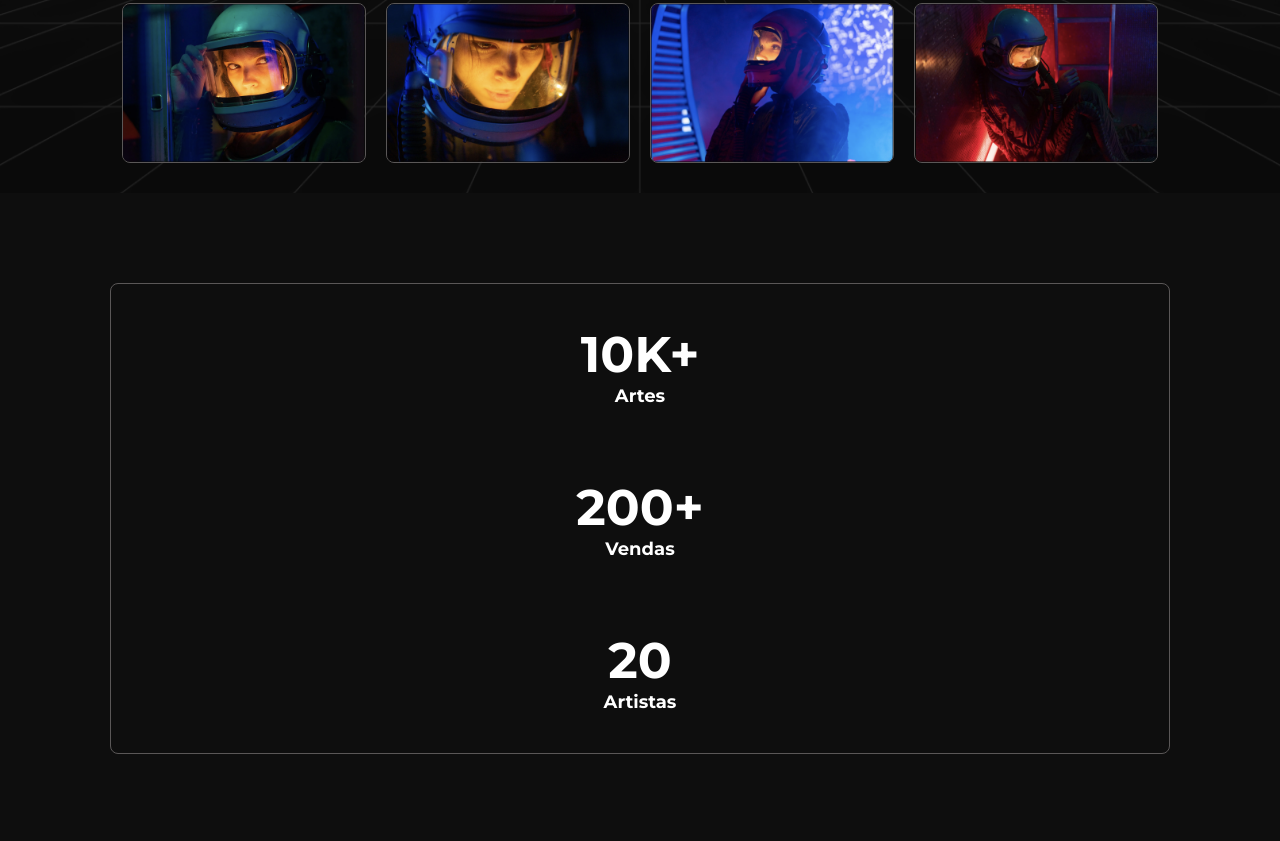
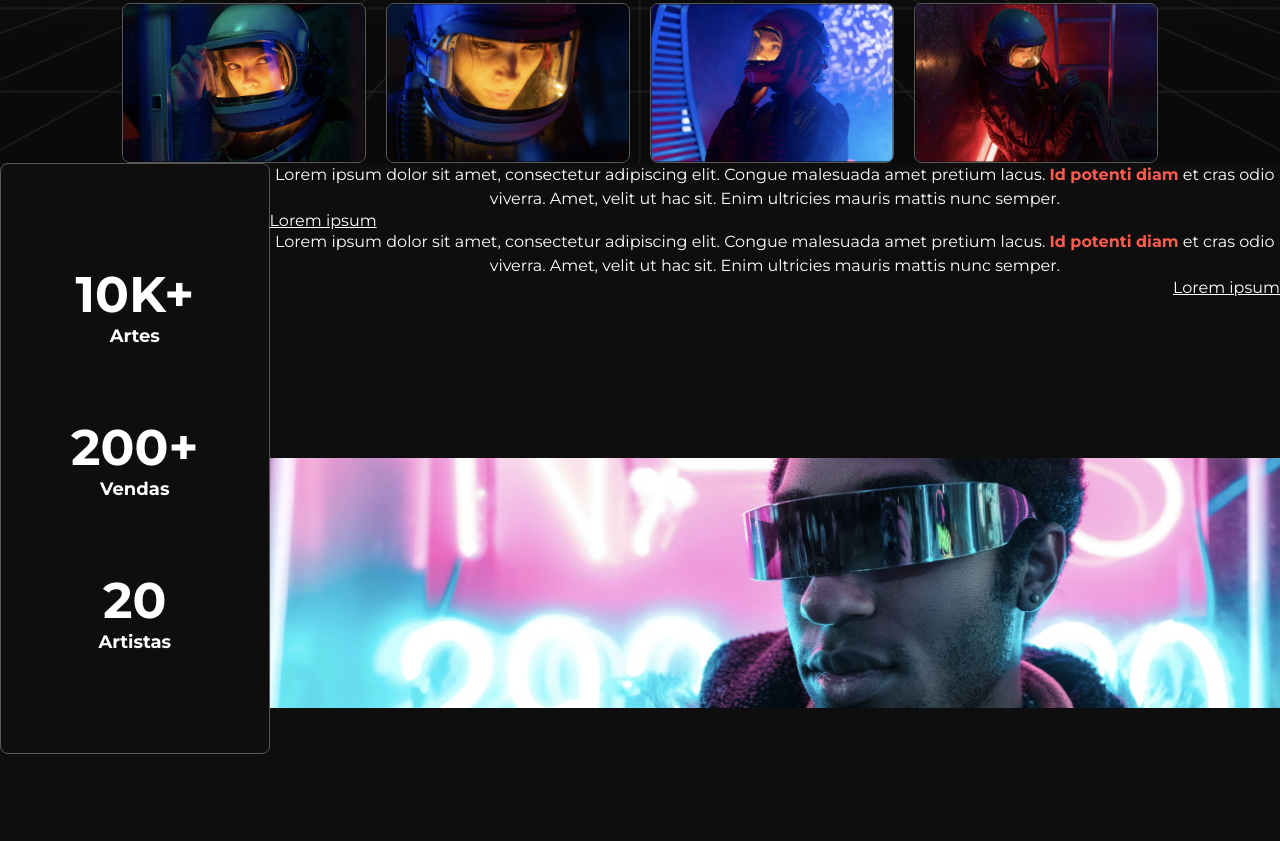
Before and after one commit to JaumVitor/NFTsRockets, a plain HTML site: page index.html in a window 1280 px wide. Shown: the part 677-1518 px from the top of the page. Drawn offline with nearby package versions, Linux system fonts and the light colour scheme.

Commit message:
version grid template areas defined - (problem with .wrapper)

```diff
--- a/index.html
+++ b/index.html
@@ -687,6 +687,8 @@
         </div>
       </div>
 
+      <div class="container-grid-stats">
+        <div class="stats-colum-left">
           <section>
             <div class="wrapper">
               <div class="stats">
@@ -705,29 +707,33 @@
               </div>
             </div>
           </section>
-
+        </div>
+        <div class="text-row-up">
           <section class="home-section">
             <div class="wrapper">
               <div class="text">
                 <p>
-              Lorem ipsum dolor sit amet, consectetur adipiscing elit. Congue
-              malesuada amet pretium lacus. <span>Id potenti diam</span> et cras
-              odio viverra. Amet, velit ut hac sit. Enim ultricies mauris mattis
-              nunc semper.
+                  Lorem ipsum dolor sit amet, consectetur adipiscing elit.
+                  Congue malesuada amet pretium lacus.
+                  <span>Id potenti diam</span> et cras odio viverra. Amet, velit
+                  ut hac sit. Enim ultricies mauris mattis nunc semper.
                 </p>
                 <a href="#">Lorem ipsum</a>
               </div>
               <div class="text">
                 <p>
-              Lorem ipsum dolor sit amet, consectetur adipiscing elit. Congue
-              malesuada amet pretium lacus. <span>Id potenti diam</span> et cras
-              odio viverra. Amet, velit ut hac sit. Enim ultricies mauris mattis
-              nunc semper.
+                  Lorem ipsum dolor sit amet, consectetur adipiscing elit.
+                  Congue malesuada amet pretium lacus.
+                  <span>Id potenti diam</span> et cras odio viverra. Amet, velit
+                  ut hac sit. Enim ultricies mauris mattis nunc semper.
                 </p>
                 <a href="#">Lorem ipsum</a>
               </div>
             </div>
           </section>
+        </div>
+        <div class="image-banner"></div>
+      </div>
     </div>
 
     <div id="popular-week">
--- a/main.js
+++ b/main.js
@@ -78,13 +78,16 @@ slider.setAttribute('class', 'slider')
 contentNavigation.append(slider)
 
 options.forEach(element => {
-  element.addEventListener('mouseover', event => {
+  element.addEventListener('click', event => {
     nextElementSlider(event.target)
     console.log(event.target.offsetLeft)
   })
 })
 
-document.body.addEventListener('wheel', () => {
+const element = document.querySelector('body:not(#navigation)')
+const navigation = document.querySelector('#navigation')
+
+element.addEventListener('wheel', () => {
   slider.style.width = '0px'
 })
 
--- a/style.css
+++ b/style.css
@@ -916,8 +916,63 @@ footer .site-address {
   }
 
   body #home .container .imgs {
+    width: 23%;
+  }
+
+  body #home .container .imgs:nth-child(1),
+  body #home .container .imgs:nth-child(2),
+  body #home .container .imgs:nth-child(3),
+  body #home .container .imgs:nth-child(4) {
     padding-bottom: 3rem;
-    width: 23%;
+  }
+
+  body #home .container-grid-stats {
+    display: grid;
+    grid-template-columns: 0.5fr 1fr 1fr;
+    grid-template-rows: 1fr 1fr;
+    grid-template-areas:
+      'A B B'
+      'A C C';
+  }
+
+  body #home .container-grid-stats * {
+    /* zerando as propiedades dos elementos do grid */
+    margin: 0;
+    padding: 0;
+  }
+
+  body #home .stats-colum-left {
+    /* stats */
+    grid-area: A;
+  }
+
+  body #home .stats {
+    padding: 10rem 7rem;
+  }
+
+  body #home .text-row-up {
+    /* text */
+    grid-area: B;
+  }
+
+  body #home .home-section::before {
+    display: none;
+  }
+
+  body #home .image-banner {
+    position: relative;
+    height: 25rem;
+    grid-area: C;
+  }
+
+  body #home .image-banner::before {
+    /* banner */
+    content: '';
+    left: 0;
+    width: 100%;
+    height: 100%;
+    position: absolute;
+    background-image: url(./assets/banner.png);
   }
 }
 
```
Lines whose indentation alone changed are shown as unchanged.
